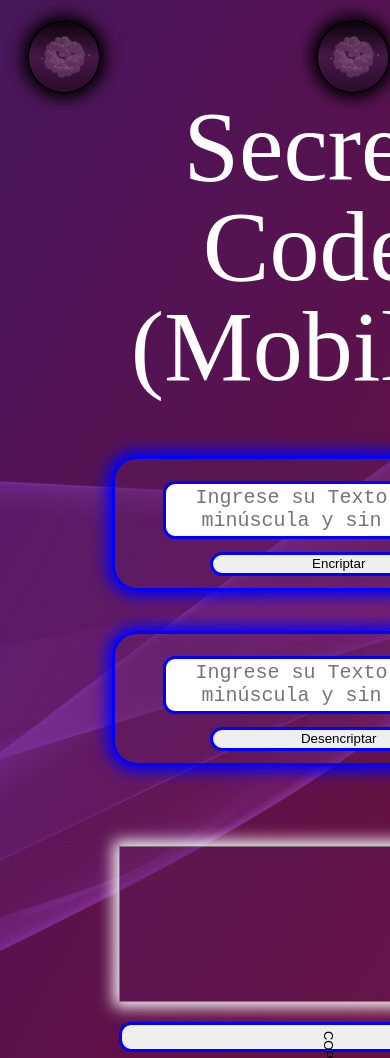
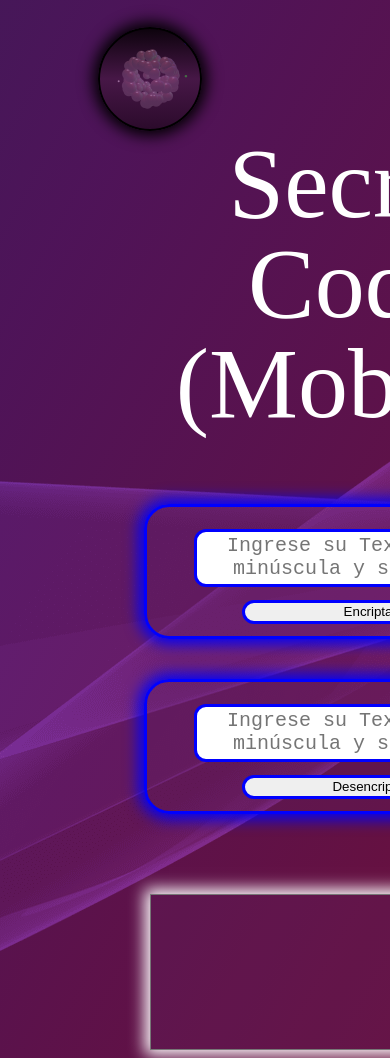
Before and after one commit to InforkWar/inforkwar.github.io, a plain HTML site: page index.html in a window 390 px wide. Shown: the top 1058 px of the page. Drawn offline with Linux system fonts and the light colour scheme.

Commit message:
prueba modificación

```diff
--- a/index.html
+++ b/index.html
@@ -14,9 +14,10 @@
 
 </head>
 <body>
-
-    <div class="logo"></div>
-    <div class="logo2"></div>
+    <div class="contenedor-div">
+        <div class="logo"></div>
+        <div class="logo2"></div>
+    </div>
 
     <!-- <img class="logo" src="Imagenes/giphy.gif"> -->
     <!-- <img class="logo2" src="Imagenes/giphy.gif"> -->
--- a/style.css
+++ b/style.css
@@ -211,14 +211,22 @@
         background-image: url(Imagenes/Fondo_Negro_4.png);
         height: 600px;
         width: 100%;
+        min-width: 600px;
     }
 
-
+    .contenedor-div{
+        display: block;
+        width: 90%;
+        min-width: 540px;
+        margin-left: 10%;
+        margin-right: 10%;
+        border: .1 solid transparent;
+    }
 
     .logo{
         display: inline-block;
-        height: 70px;
-        width: 70px;
+        height: 100px;
+        width: 100px;
         margin-top: 5%;
         margin-left: 7%;
         background-image:linear-gradient(rgba(27, 6, 27, 0.493),rgba(107, 35, 107, 0.658),rgba(73, 18, 73, 0.596)),
@@ -233,18 +241,15 @@
 
     .logo2{
         /* display: inline-block;  usando float no es necesario el inline-block*/
-        position: absolute;
-        top: 0%;
-        right: 0;
-        height: 70px;
-        width: 70px;
+        height: 100px;
+        width: 100px;
         margin-top: 5%;
         margin-right: 0%;
         background-image:linear-gradient(rgba(27, 6, 27, 0.493),rgba(107, 35, 107, 0.658),rgba(73, 18, 73, 0.596)),
         url(Imagenes/giphy.gif) ;
         background-size: contain;
         border-radius: 100px;
-        /* float: right; */
+        float: right;
         border: 2px black solid;
         box-shadow: 0 0 15px 5px black;
     }
```
